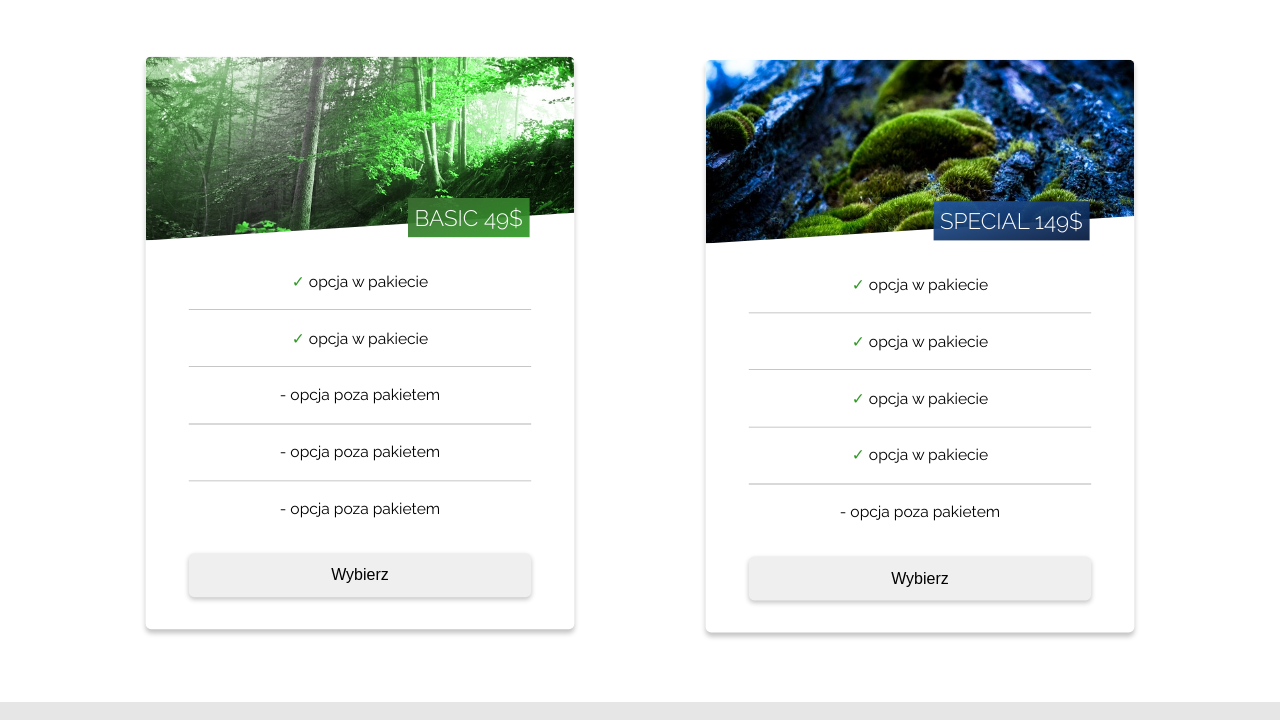
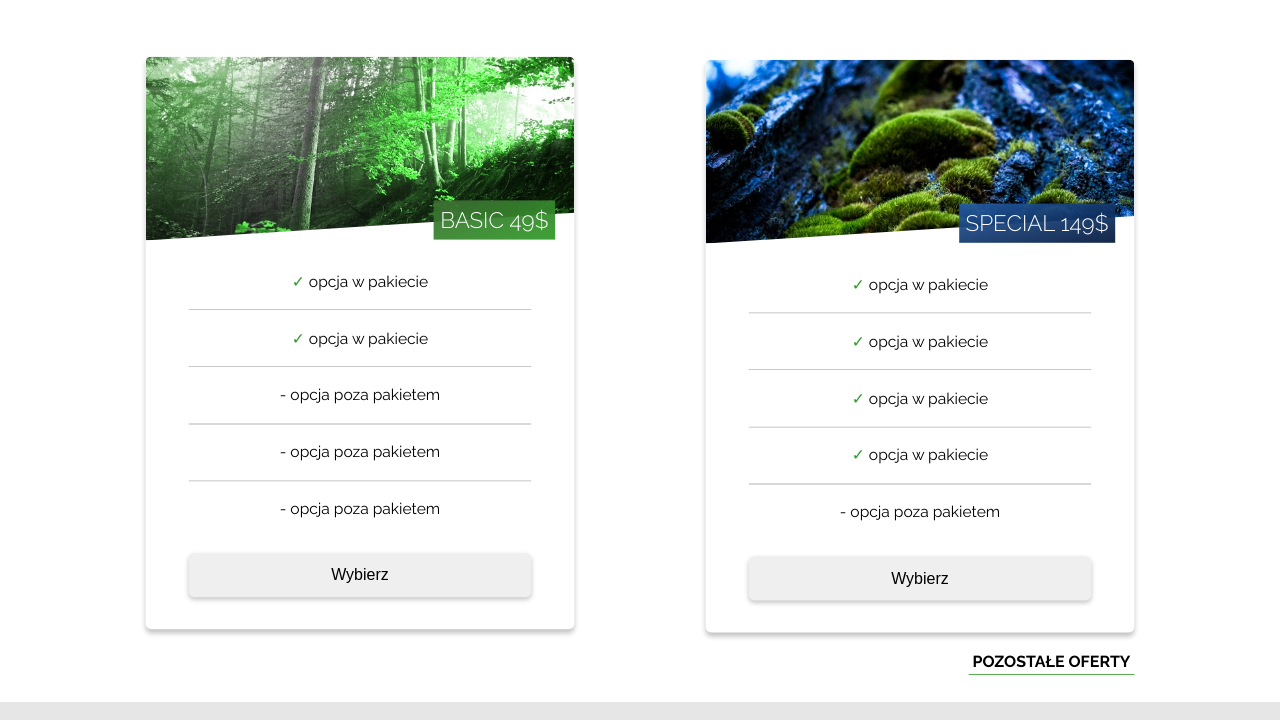
Before and after one commit to sporthq/forest, a plain HTML site: page offert.html in a window 1280 px wide. Shown: the part 760-1480 px from the top of the page. Drawn offline with nearby package versions, Linux system fonts and the light colour scheme.

Commit message:
corrected

```diff
--- a/js/script.js
+++ b/js/script.js
@@ -44,7 +44,7 @@ const showMobileNav = () => {
 burgerBtn.addEventListener('click', showMobileNav);
 
 window.addEventListener('scroll', function () {
-	if (window.scrollY > 20) {
+	if (window.scrollY > 120) {
 		burgerBtn.classList.remove('is-active');
 		navMobile.style.transform = 'translateX(102%)';
 		shadow.style.backgroundColor = 'rgba(0, 0, 0, 0.35)';
--- a/offert.html
+++ b/offert.html
@@ -129,6 +129,7 @@
                         <li class="offerts-add__item">- opcja poza pakietem</li>
                      </ul>
                      <button class="offerts-add__button offerts-add__button-2">Wybierz</button>
+                     <span class="offerts-add__card-button-2"><a href="./index.html#offert">Pozostałe oferty</a> </span>
                     </div>
 
         </div>
--- a/sass/_large.scss
+++ b/sass/_large.scss
@@ -56,6 +56,7 @@
 			transform: scale(.80);
 		}
 
+
 		&__item {
 			font-size: 1.95rem;
 		}
@@ -63,6 +64,10 @@
 			font-size: 2rem;
 			width: 80%;
 		}
+	}
+	.offerts-add .offerts-add__card-button-2{
+		bottom: 1em;
+
 	}
 	// info
 	.info {
--- a/sass/_medium.scss
+++ b/sass/_medium.scss
@@ -136,13 +136,22 @@
 				margin-right: -2.5em;
 			}
 		}
-	}
+
+
+
 	&__item {
 		font-size: 1.75rem;
 	}
 	&__button {
 		font-size: 1.8rem;
 		width: 80%;
+	}
+	}
+
+	.offerts-add .offerts-add__card-button-2{
+		bottom: 1.2em;
+
+		font-size: 2rem;
 	}
 
 	// info
--- a/sass/style.scss
+++ b/sass/style.scss
@@ -110,7 +110,7 @@
 			text-decoration: none;
 			padding: 2em;
 			letter-spacing: 1px;
-			font-size: 1.75rem;
+			font-size: 1.65rem;
 			text-transform: uppercase;
 			&:not(:last-child) {
 				width: 85%;
@@ -153,8 +153,6 @@
 		z-index: 11;
 		width: 100%;
 		padding: 2em;
-
-
 	}
 	&__text {
 		font-size: 2.25rem;
@@ -319,20 +317,22 @@
 // offerts add
 .offerts-add {
 	&__card-box {
+		position: relative;
+
 		display: flex;
 		flex-direction: column;
 		align-items: center;
 		padding: 0 2em;
-		transform: scale(.90);
+		transform: scale(0.9);
 
-		&:last-child{
+		&:last-child {
 			margin-bottom: -2em;
 		}
-
 	}
+	&
 
 	&__card {
-		position: relative;
+
 		display: flex;
 		flex-direction: column;
 		text-align: center;
@@ -345,7 +345,43 @@
 		margin-bottom: 2.5em;
 		box-shadow: rgba(0, 0, 0, 0.24) 0px 5px 7px;
 
+		&-button-2 {
 
+			position: absolute;
+			right: 1.6em;
+			bottom:-1.5em;
+
+
+			&::after {
+				content: '';
+				position: absolute;
+				bottom: 0;
+				right: 0;
+				left: 0;
+				height: 1%;
+				width: 100%;
+				background-color: $color-primiary3;
+				z-index: -1;
+				transition: height 0.3s;
+			}
+
+			a {
+				color: $black;
+				text-decoration: none;
+				text-transform: uppercase;
+				font-weight: 700;
+				transition: color 0.3s;
+				padding: 0.25em;
+				&:hover {
+					color: $white;
+				}
+			}
+
+			&:hover:after,
+			&:focus {
+				height: 100%;
+			}
+		}
 	}
 	&__img {
 		background-size: cover;
@@ -370,7 +406,7 @@
 
 	&__heading {
 		position: absolute;
-		top: 18rem;
+		top: 15.5rem;
 		right: 2em;
 		text-align: right;
 		font-size: 2.8rem;
@@ -434,7 +470,6 @@
 		&-2 {
 			&:hover {
 				background-color: rgba(36, 92, 165, 0.93);
-
 			}
 		}
 		&-3 {
@@ -628,7 +663,6 @@
 
 // footer
 .footer {
-
 	text-align: center;
 	border-top: 1px solid #000;
 	padding: 1em;
```
Also changed, not shown: css/style.css, 1 other file. Lines whose indentation alone changed are shown as unchanged.
